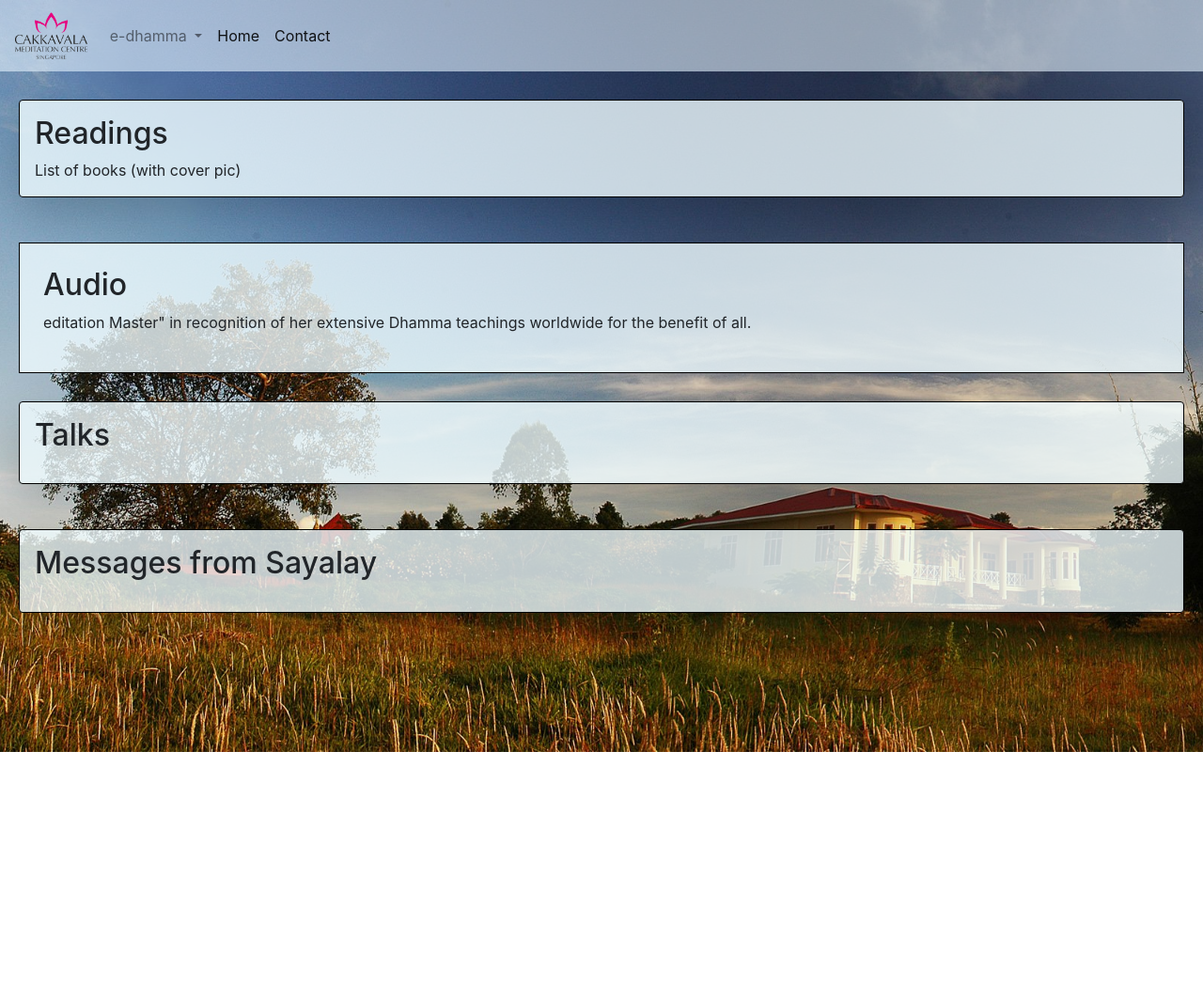
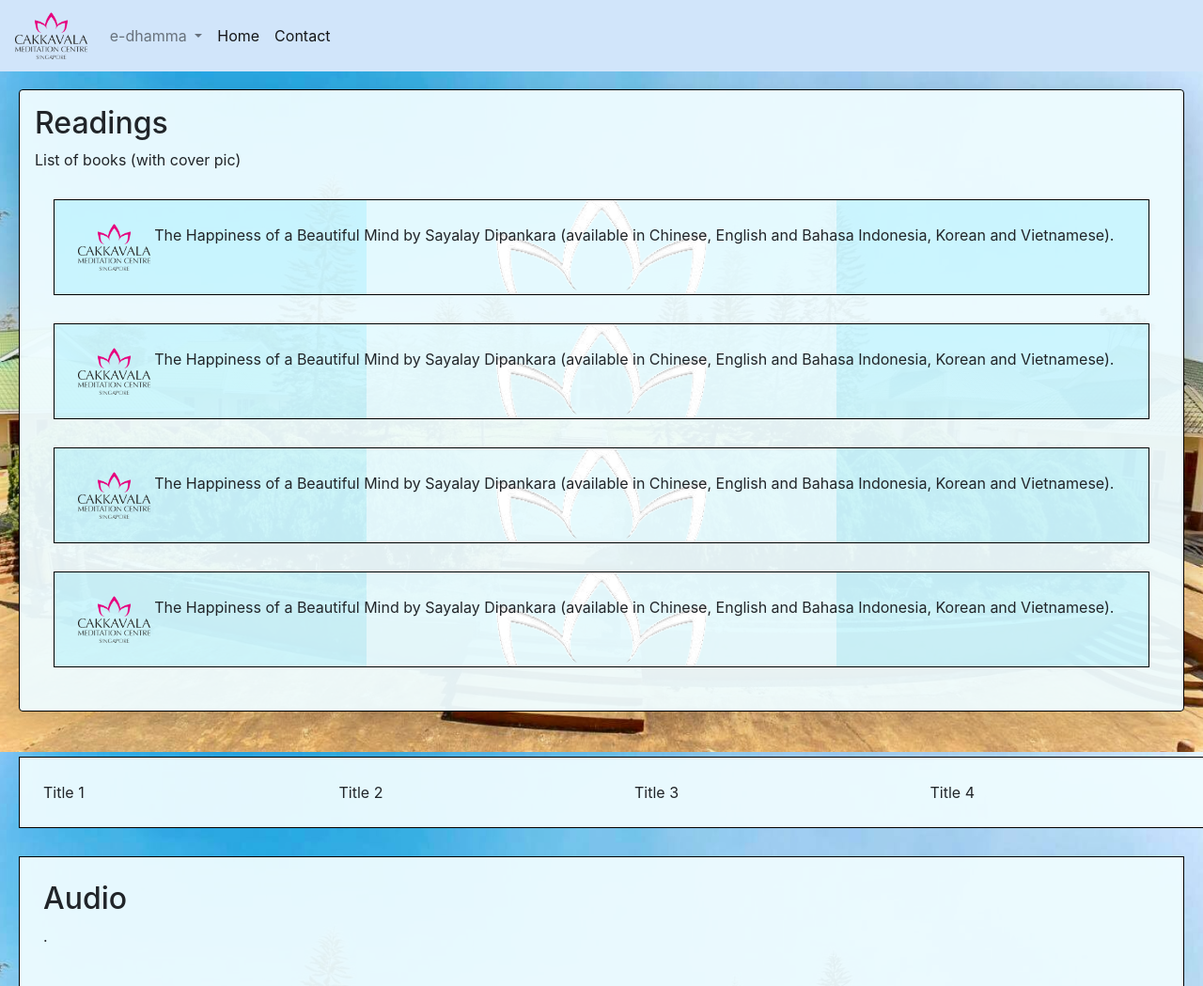
Before and after one commit to 4forces/project1, a plain HTML site: page edhamma.html in a window 1280 px wide. Shown: the top 1049 px of the page at 94% size. Before the commit the page ends 800 px from the top, so only its background shows below. Drawn offline with nearby package versions, Linux system fonts and the light colour scheme.

Commit message:
bootstrap grid layout

```diff
--- a/css/styles.css
+++ b/css/styles.css
@@ -8,14 +8,19 @@
 
 body {
     height: 100%;
+    padding-top: 65px;
 }
+
+
+/* homepage */
 
 .navbar {
     /* border: solid black 2px; */
-    background-color: rgba(227, 242, 253, 0.6);
+    background-color: rgb(209, 229, 250);
+    margin-bottom: 20px;
 }
 
-.parallax {
+#home-img {
     /* The image used */
     background-image: url("/images/home-bv.jpg");
     /* Full height */
@@ -27,24 +32,59 @@ body {
     background-size: cover;
 }
 
-#news,
-#readings,
-#audio,
-#talks,
-#messages {
-    background-color: rgba(239, 252, 255, 0.8);
+
+/* .carousel {
+    height: 100vh;
+} */
+
+
+/* e-dhamma page */
+
+#ed-img {
+    /* The image used */
+    background-image: url("/images/h-bv3.jpg");
+    /* Full height */
+    height: 100%;
+    /* Create the parallax scrolling effect */
+    background-attachment: fixed;
+    background-position: center;
+    background-repeat: no-repeat;
+    background-size: cover;
+}
+
+.box-up {
+    background-image: url("/images/about-cmc.png");
+    background-attachment: fixed;
+    background-position: center;
+    background-repeat: no-repeat;
+    background-size: 500px;
+    background-color: #05d1ff23;
     margin: 30px 20px;
     border: 1px solid black;
     padding: 25px;
 }
 
+#test,
+#news,
+#readings,
+#audio,
+#talks,
+#messages,
 #sd {
+    background-color: rgba(239, 252, 255, 0.95);
+    margin: 30px 20px;
+    border: 1px solid black;
+    padding: 25px;
+}
+
+
+/* #sd {
     margin: 30px 20px;
     text-align: center;
     background-color: rgba(239, 252, 255, 0.8);
     border: 1px solid black;
     padding: 25px;
-}
+}*/
 
 #cmc {
     background-color: rgba(239, 252, 255, 0.8);
@@ -65,7 +105,7 @@ body {
 }
 
 @media only screen and (min-width:1200px) {
-    .parallax {
+    #home-img {
         background-position: center;
     }
     #sd {
--- a/edhamma.html
+++ b/edhamma.html
@@ -19,9 +19,9 @@
     <link rel="manifest" href="favicon/site.webmanifest">
 </head>
 
-<body class="ed parallax">
+<body id="ed-img">
     <!-- navbar -->
-    <nav class="navbar navbar-expand-md navbar-light">
+    <nav class="fixed-top navbar navbar-expand-md navbar-light">
 
         <!-- logo -->
         <a class="navbar-brand" href="index.html ">
@@ -63,13 +63,53 @@
     <section id='readings' class="shadow-lg p-3 mb-5 rounded">
         <h2> Readings </h2>
         List of books (with cover pic)
+        <div id='book-list'>
+            <div class=" ">
+                <div class='box-up'>
+                    <img id="book-img" src="/images/logo-trsp.png" height="50" class="d-inline-block align-top" loading="lazy"> The Happiness of a Beautiful Mind by Sayalay Dipankara (available in Chinese, English and Bahasa Indonesia, Korean and Vietnamese).
+                </div>
+            </div>
+            <div class=" ">
+                <div class='box-up'>
+                    <img id="book-img" src="/images/logo-trsp.png" height="50" class="d-inline-block align-top" loading="lazy"> The Happiness of a Beautiful Mind by Sayalay Dipankara (available in Chinese, English and Bahasa Indonesia, Korean and Vietnamese).
+                </div>
+            </div>
+            <div class=" ">
+                <div class='box-up'>
+                    <img id="book-img" src="/images/logo-trsp.png" height="50" class="d-inline-block align-top" loading="lazy"> The Happiness of a Beautiful Mind by Sayalay Dipankara (available in Chinese, English and Bahasa Indonesia, Korean and Vietnamese).
+                </div>
+            </div>
+            <div class=" ">
+                <div class='box-up'>
+                    <img id="book-img" src="/images/logo-trsp.png" height="50" class="d-inline-block align-top" loading="lazy"> The Happiness of a Beautiful Mind by Sayalay Dipankara (available in Chinese, English and Bahasa Indonesia, Korean and Vietnamese).
+                </div>
+            </div>
+        </div>
     </section>
+
+    <!-- testing -->
+    <div id='test' class="container-fluid">
+        <div class="row">
+            <div class="col-sm-6 col-lg-3">
+                Title 1
+            </div>
+            <div class="col-sm-6 col-lg-3">
+                Title 2
+            </div>
+            <div class="col-sm-6 col-lg-3">
+                Title 3
+            </div>
+            <div class="col-sm-6 col-lg-3">
+                Title 4
+            </div>
+        </div>
+    </div>
 
     <!-- Audio -->
     <section id='audio'>
         <h2> Audio </h2>
         <!-- <img id='sd-img' src="/images/sd.jpg" alt='Sayalay Photo'> -->
-        <p>editation Master" in recognition of her extensive Dhamma teachings worldwide for the benefit of all.</p>
+        <p>.</p>
     </section>
 
     <!-- Talks -->
```
Also changed, not shown: index.html (+45 -6 lines), images/d-sdtalk4-blur.jpg, images/d-sdtalk4.jpg (deleted), images/flower1-rs.jpg (added), images/flower2-rs.jpg (added), images/flower4-rs.jpg (added), images/h-bv3.jpg (added), 1 other file.
